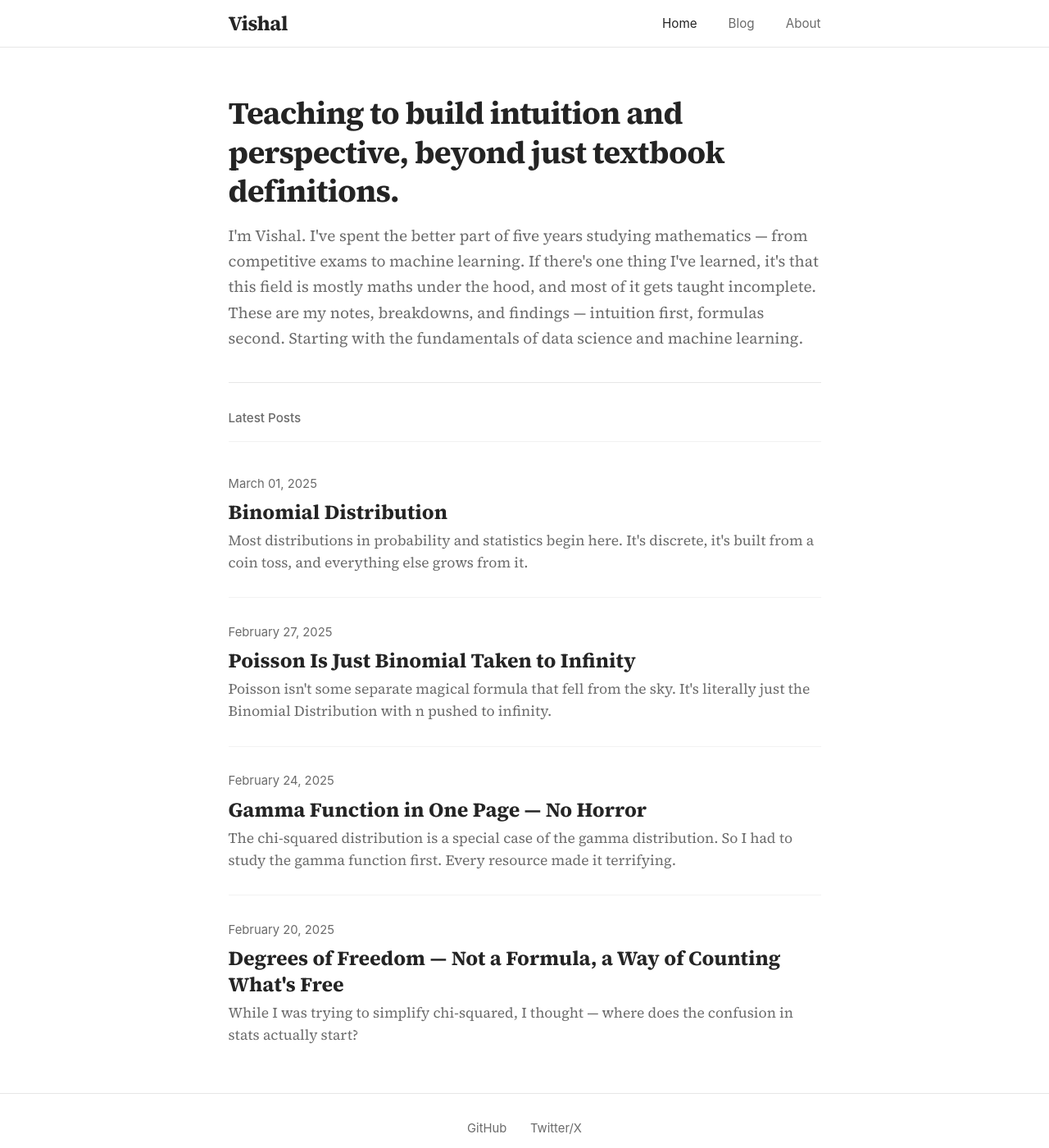
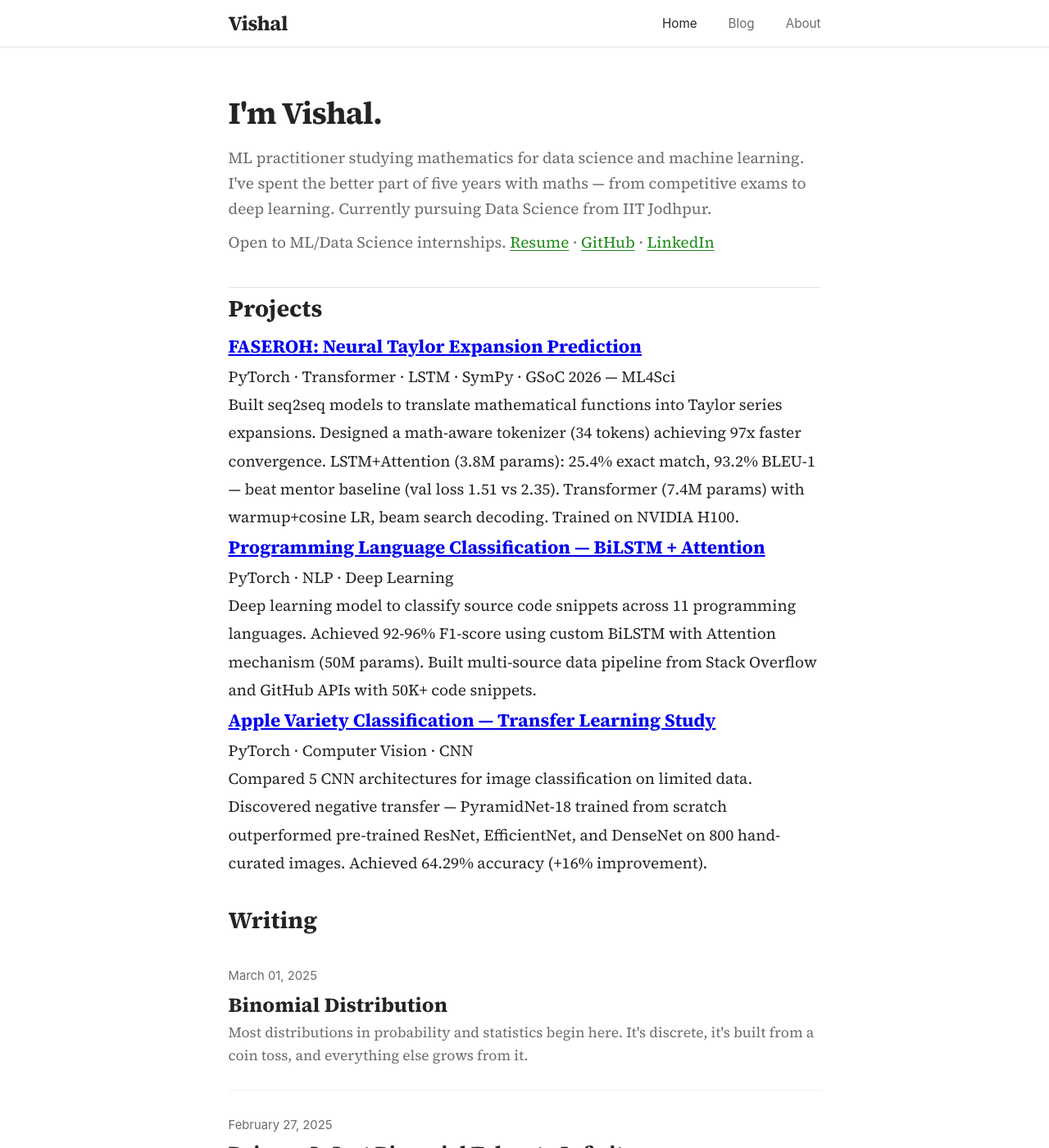
Before and after one commit to vishall4/vishall4.github.io, a Jekyll site: the page built from index.html, in a window 1280 px wide and 1400 px high. Shown: the whole window at 82% size. Built offline with Jekyll 4.4.1, drawn with Linux system fonts in a browser that asks for light colours.

Commit message:
Revise homepage content and update project section

```diff
--- a/index.html
+++ b/index.html
@@ -3,21 +3,41 @@ layout: default
 title: Home
 ---
 <section class="home-hero">
-  <h1>Teaching to build <span class="accent">intuition</span> and perspective, beyond just textbook definitions.</h1>
-  <p class="tagline">I'm Vishal. I've spent the better part of five years studying mathematics — from competitive exams to machine learning. If there's one thing I've learned, it's that this field is mostly maths under the hood, and most of it gets taught incomplete.</p>
-  <p class="tagline">These are my notes, breakdowns, and findings — intuition first, formulas second. Starting with the fundamentals of data science and machine learning.</p>
+  <h1>I'm Vishal.</h1>
+  <p class="tagline">ML practitioner studying mathematics for data science and machine learning. I've spent the better part of five years with maths — from competitive exams to deep learning. Currently pursuing Data Science from IIT Jodhpur.</p>
+  <p class="tagline" style="margin-top:0.5rem;">Open to ML/Data Science internships. <a href="https://drive.google.com/file/d/1cytqP51Q1V3keW_5WyT_B-KKEAJuzqpE/view" target="_blank" style="color:#1a8917;text-decoration:underline;text-underline-offset:3px;">Resume</a> · <a href="https://github.com/vishall4" target="_blank" style="color:#1a8917;text-decoration:underline;text-underline-offset:3px;">GitHub</a> · <a href="https://linkedin.com/in/vishal50" target="_blank" style="color:#1a8917;text-decoration:underline;text-underline-offset:3px;">LinkedIn</a></p>
+</section>
+
+<section class="projects-section">
+  <h2 class="section-title">Projects</h2>
+
+  <div class="project-card">
+    <h3 class="project-title"><a href="https://github.com/vishall4" target="_blank">FASEROH: Neural Taylor Expansion Prediction</a></h3>
+    <p class="project-meta">PyTorch · Transformer · LSTM · SymPy · GSoC 2026 — ML4Sci</p>
+    <p class="project-desc">Built seq2seq models to translate mathematical functions into Taylor series expansions. Designed a math-aware tokenizer (34 tokens) achieving 97x faster convergence. LSTM+Attention (3.8M params): 25.4% exact match, 93.2% BLEU-1 — beat mentor baseline (val loss 1.51 vs 2.35). Transformer (7.4M params) with warmup+cosine LR, beam search decoding. Trained on NVIDIA H100.</p>
+  </div>
+
+  <div class="project-card">
+    <h3 class="project-title"><a href="https://github.com/vishall4" target="_blank">Programming Language Classification — BiLSTM + Attention</a></h3>
+    <p class="project-meta">PyTorch · NLP · Deep Learning</p>
+    <p class="project-desc">Deep learning model to classify source code snippets across 11 programming languages. Achieved 92-96% F1-score using custom BiLSTM with Attention mechanism (50M params). Built multi-source data pipeline from Stack Overflow and GitHub APIs with 50K+ code snippets.</p>
+  </div>
+
+  <div class="project-card">
+    <h3 class="project-title"><a href="https://github.com/vishall4/apple-classification" target="_blank">Apple Variety Classification — Transfer Learning Study</a></h3>
+    <p class="project-meta">PyTorch · Computer Vision · CNN</p>
+    <p class="project-desc">Compared 5 CNN architectures for image classification on limited data. Discovered negative transfer — PyramidNet-18 trained from scratch outperformed pre-trained ResNet, EfficientNet, and DenseNet on 800 hand-curated images. Achieved 64.29% accuracy (+16% improvement).</p>
+  </div>
 </section>
 
 <section class="posts-section">
-  <h2 class="posts-section-title">Latest Posts</h2>
+  <h2 class="section-title">Writing</h2>
   <ul class="post-list">
     {% for post in site.posts %}
     <li class="post-list-item">
       <div class="post-list-date">{{ post.date | date: "%B %d, %Y" }}</div>
       <h3 class="post-list-title"><a href="{{ post.url | relative_url }}">{{ post.title }}</a></h3>
-      {% if post.excerpt_text %}
       <p class="post-list-excerpt">{{ post.excerpt_text }}</p>
-      {% endif %}
     </li>
     {% endfor %}
   </ul>
```
